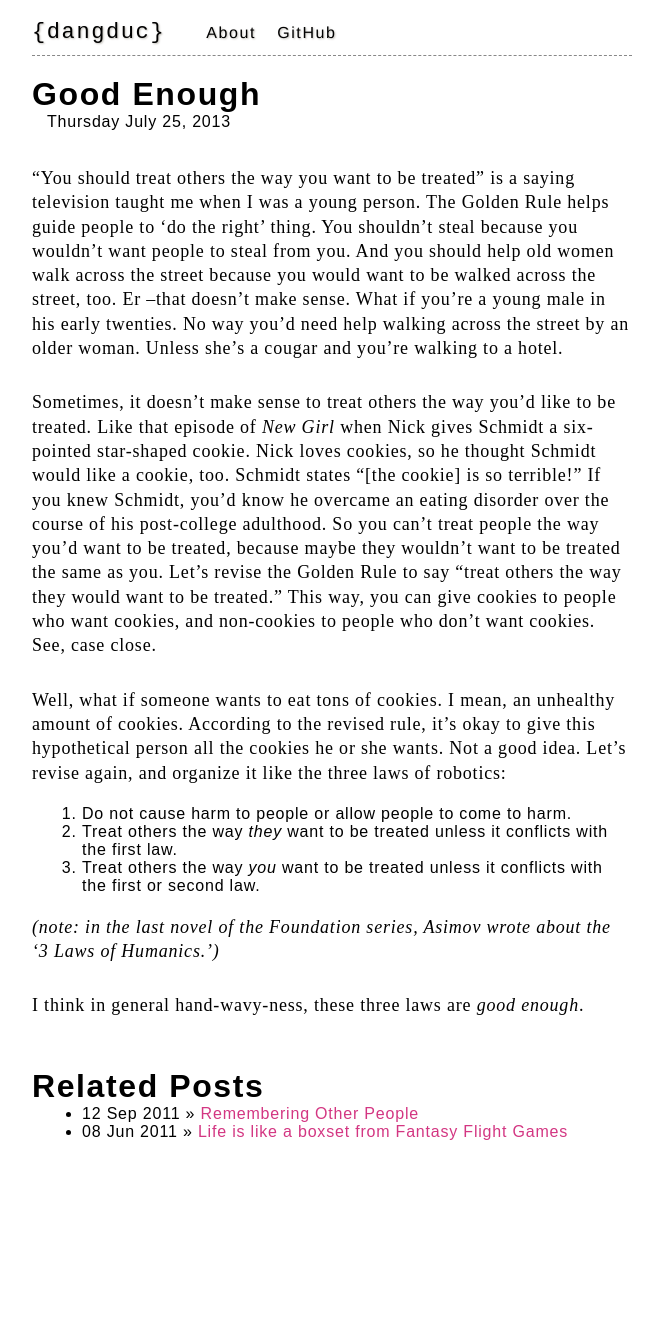
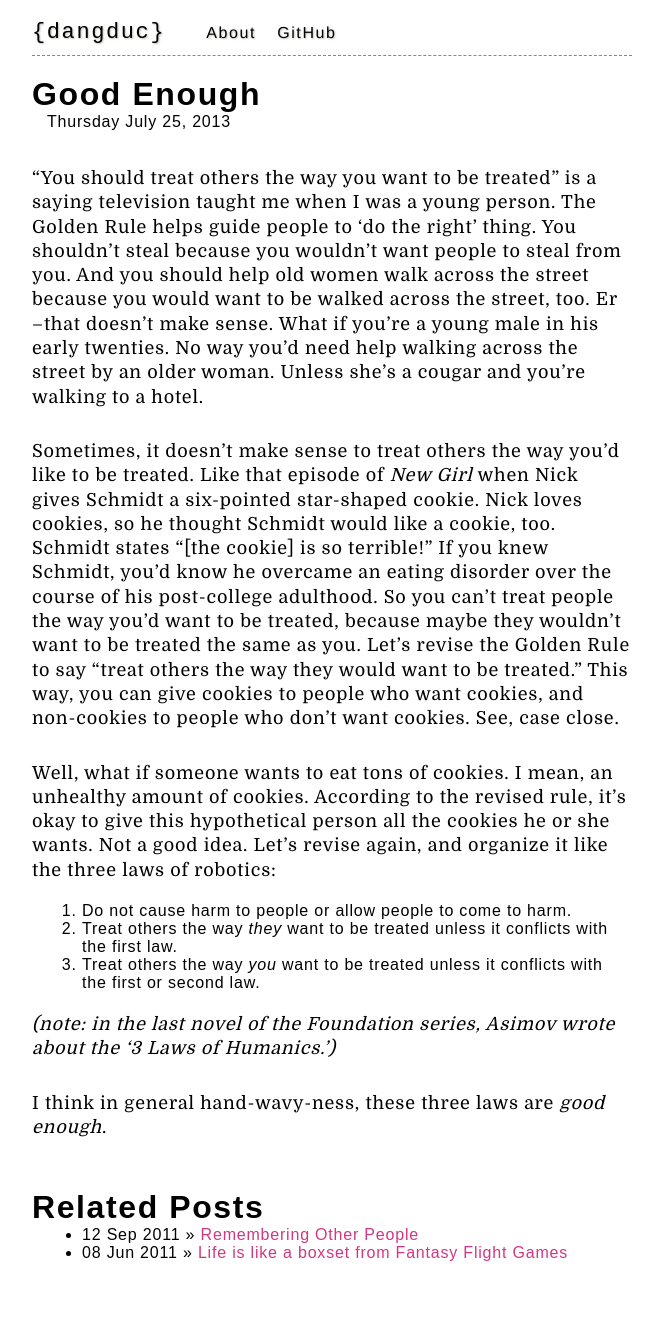
Before and after one commit to dangduc/dangduc.github.com, a Jekyll site: the page built from _posts/2013-07-25-good-enough.md, in a window 1280 px wide. Shown: the whole page, without its empty margins (308-968 px from the left). Built offline with Jekyll 4.4.1, drawn with Linux system fonts in a browser that asks for light colours; Markdown is read by kramdown in place of the engine named in the settings; before the commit the page ends 1199 px from its top, so only the background shows below that.

Commit message:
Update default.html

```diff
--- a/_layouts/default.html
+++ b/_layouts/default.html
@@ -7,6 +7,8 @@
 
   <!-- syntax highlighting CSS -->
   <link rel="stylesheet" href="/css/syntax.css" type="text/css" />
+  <link href='http://fonts.googleapis.com/css?family=Domine:400,700' rel='stylesheet' type='text/css'>
+
 
   <!-- Homepage CSS -->
   <link rel="stylesheet" href="/css/style.css" type="text/css" media="screen, projection" />
```
